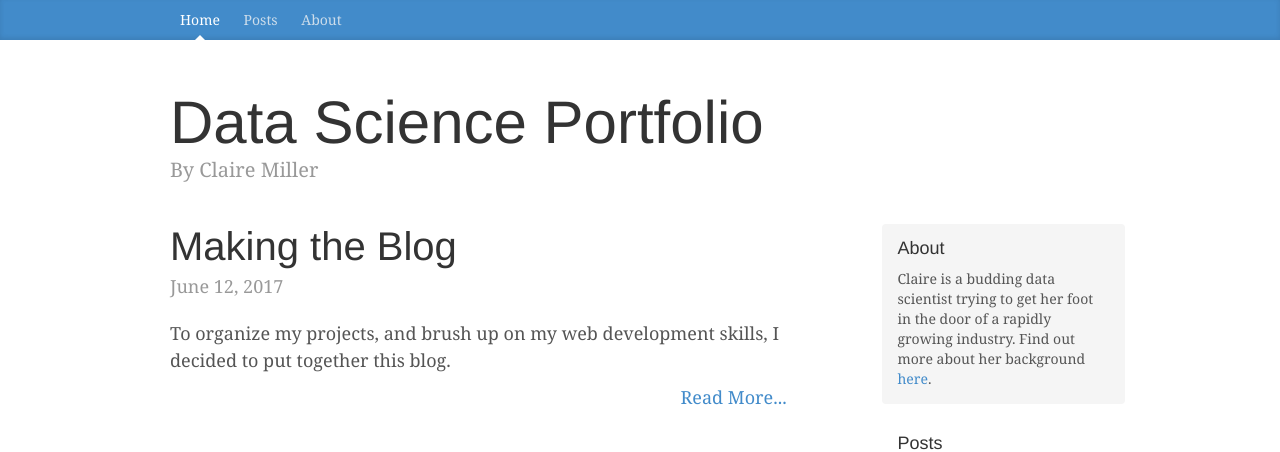
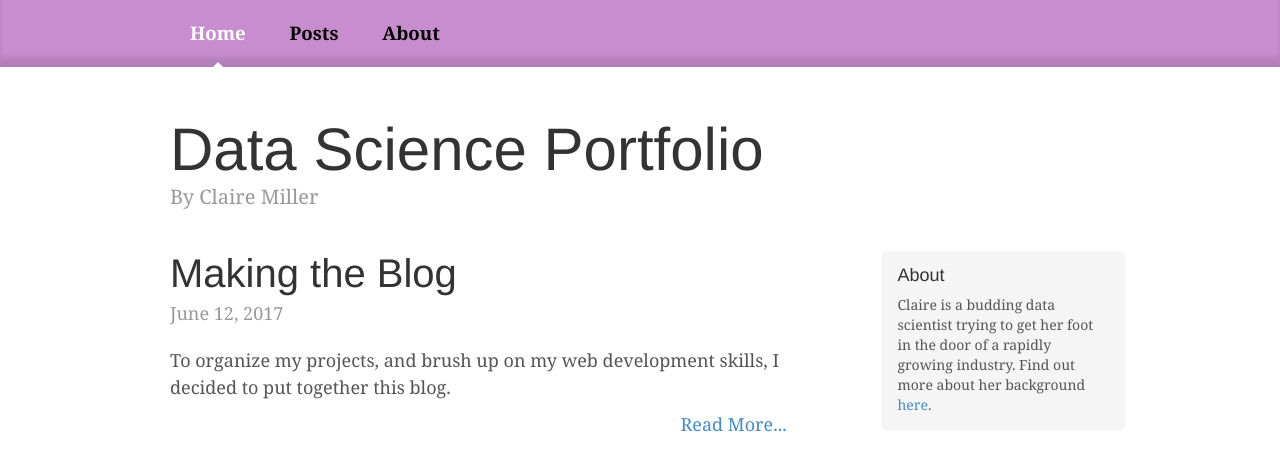
Before and after one commit to cemiller220/Blog, a Flask app: page /home in a window 1280 px wide. Shown: the top 452 px of the page. Run offline with Flask 2, Linux system fonts and the light colour scheme; some libraries are stand-ins or nearby versions.

Commit message:
navbar design

```diff
--- a/static/blog.css
+++ b/static/blog.css
@@ -36,18 +36,19 @@ h6, .h6 {
  */
 
 .blog-masthead {
-  background-color: #428bca;
-  -webkit-box-shadow: inset 0 -2px 5px rgba(0,0,0,.1);
-          box-shadow: inset 0 -2px 5px rgba(0,0,0,.1);
+    background-color: #c78dce;
+  -webkit-box-shadow: inset 0 -10px 5px rgba(0,0,0,.1);
+          box-shadow: inset 0 -10px 5px rgba(0,0,0,.1);
 }
 
 /* Nav links */
 .blog-nav-item {
   position: relative;
   display: inline-block;
-  padding: 10px;
-  font-weight: 500;
-  color: #cdddeb;
+  padding: 20px 20px;
+  font-weight: bold;
+  font-size: 14pt;
+  color: black;
 }
 .blog-nav-item:hover,
 .blog-nav-item:focus {
```
